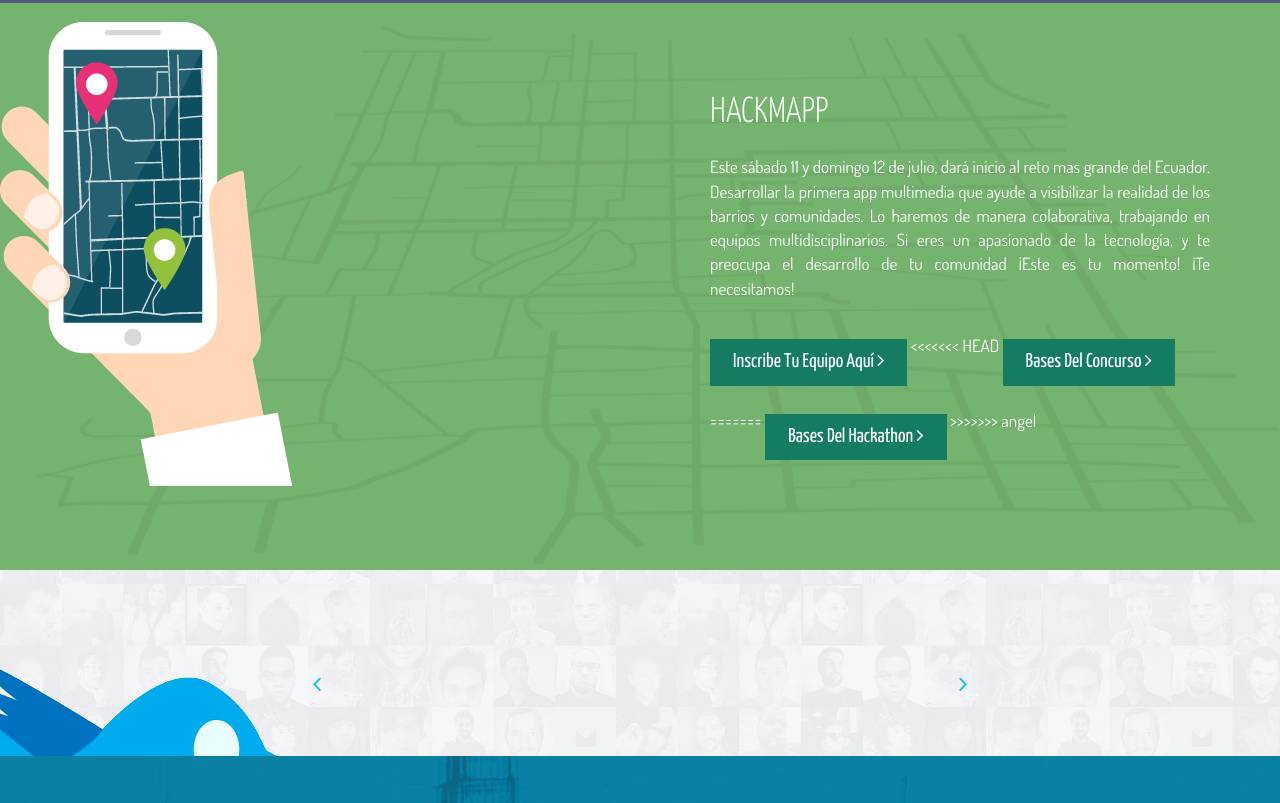
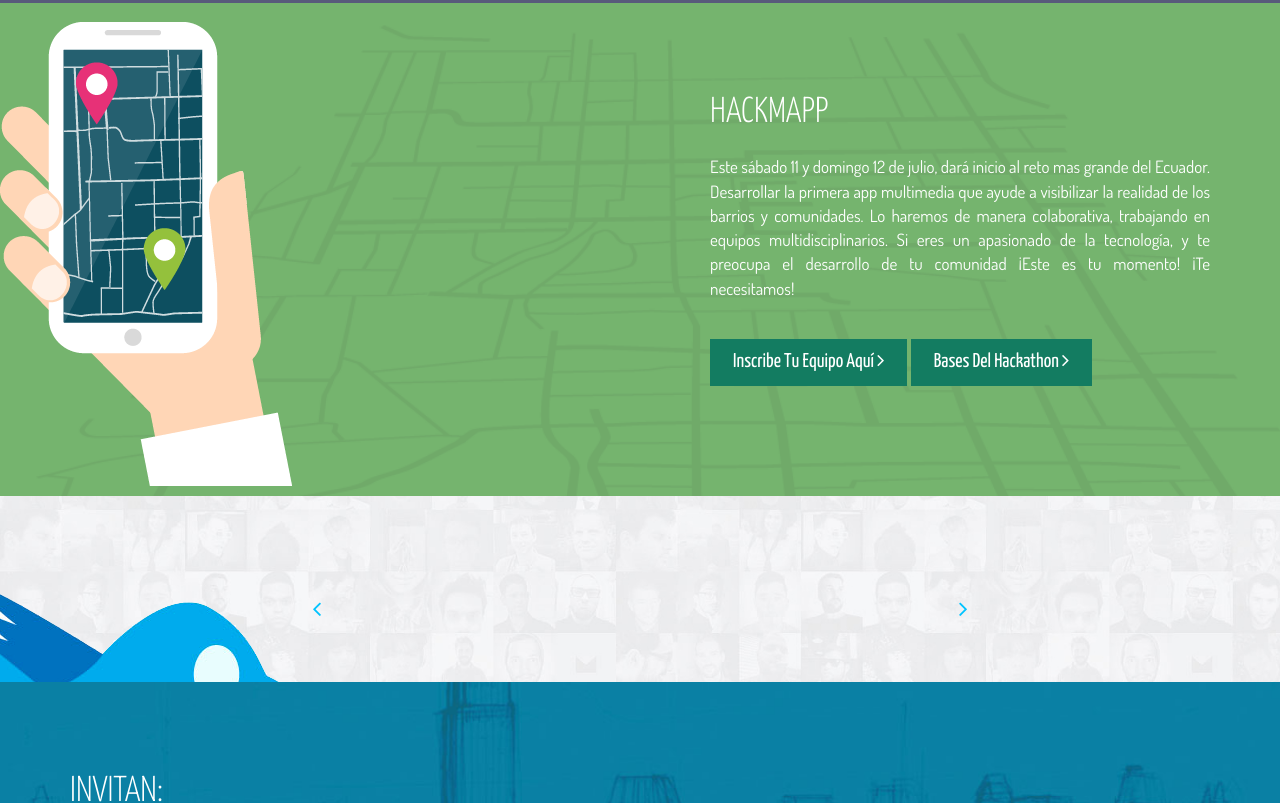
Before and after one commit to cladian/hackmapp, a plain HTML site: page index.html in a window 1280 px wide. Shown: the part 1554-2357 px from the top of the page. Drawn offline with Linux system fonts and the light colour scheme; some packages are replaced by stand-ins of ours; a script that the page names is missing.

Commit message:
corrección de mere

```diff
--- a/index.html
+++ b/index.html
@@ -243,13 +243,7 @@
 
 Si eres un apasionado de la tecnología, y te preocupa el desarrollo de tu comunidad  ¡Este es tu momento! ¡Te necesitamos!</p>
 					<a target="_blanck" href="https://docs.google.com/forms/d/1nIvlo-LcRrHpXWR37GxbmatWKXUtDwQesAA8qsYZZjw/viewform" class="btn btn-primary">Inscribe tu equipo aquí <i class="fa fa-angle-right"></i></a>
-<<<<<<< HEAD
-					<a target="_blanck" href="http://www.infodesarrollo.ec/hackmapp/documentos/bases.pdf" class="btn btn-primary">Bases del concurso <i class="fa fa-angle-right"></i></a>
-=======
-					<a target="_blanck" href="http://localhost/hackmapp/bases.pdf" class="btn btn-primary">Bases del Hackathon <i class="fa fa-angle-right"></i></a>
-
->>>>>>> angel
-
+					<a target="_blanck" href="docs/bases.pdf" class="btn btn-primary">Bases del Hackathon <i class="fa fa-angle-right"></i></a>
 		</div>
 	</section><!--/#about-->
 
```
Also changed, not shown: 2 other files.
